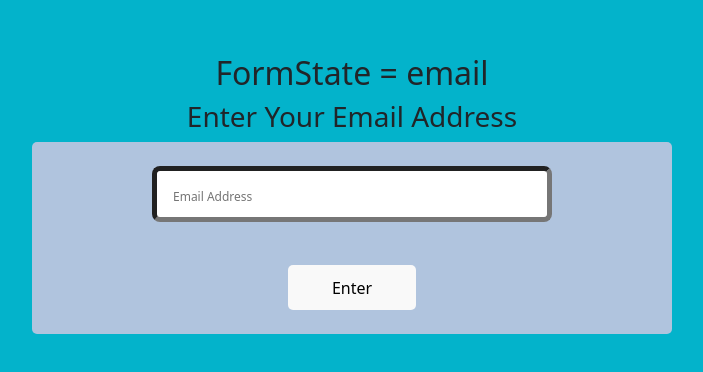
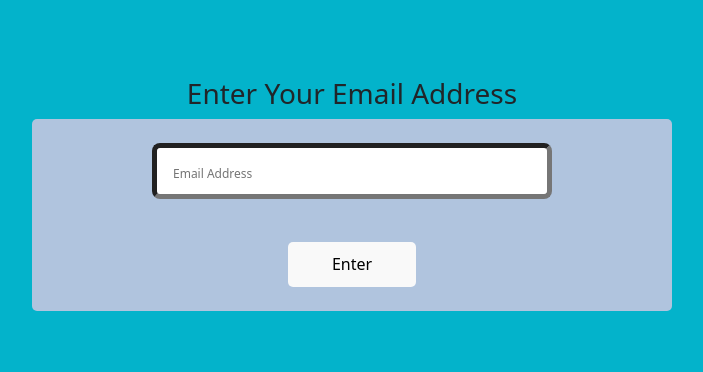
Before and after one commit to Rickienatividad/clearingCobwebs, a React (Vite) app in the folder react-springboot-stack-frontend/: page /ResetPassword in a window 1280 px wide. Shown: the part 206-578 px from the top of the page, without its empty margins (288-991 px from the left). Built offline with nearby package versions, Linux system fonts and the light colour scheme.

Commit message:
adds instructional text to reset password form on front end

```diff
--- a/react-springboot-stack-frontend/src/components/ResetPassword/ResetPass.tsx
+++ b/react-springboot-stack-frontend/src/components/ResetPassword/ResetPass.tsx
@@ -1,14 +1,15 @@
 import "./ResetPass.css";
-import {useRef, useState} from "react";
+import {useEffect, useRef, useState} from "react";
 import axios from "axios";
 
 export function ResetPass() {
   const emailAddressRef = useRef<HTMLInputElement>(null);
   const tokenRef = useRef<HTMLInputElement>(null);
   const newPassRef = useRef<HTMLInputElement>(null);
+  const formStageRef = useRef<string>("Enter Your Email Address");
 
   const[isUserFound, setIsUserFound] = useState(true);
-  const[resetStage, setResetStage] = useState("email");
+  const[formStage, setFormStage] = useState("email");
 
   const handleSendResetToken = (event: React.FormEvent) => {
     event.preventDefault();
@@ -19,8 +20,10 @@ export function ResetPass() {
     axios
     .post("http://localhost:8080/users/reset/password", resetPasswordObj)
     .then((response) => {
-      console.log(response);
-      setResetStage("token");
+      if(response.request.status == 200){
+        formStageRef.current = "A Code Has Been Sent to Your Email. Enter it Here.";
+        setFormStage("code");
+      }
     })
     .catch((error) => {
       console.log(error.status)
@@ -37,9 +40,9 @@ export function ResetPass() {
     axios
       .post("http://localhost:8080/users/check-token", checkTokenRequestObj)
       .then((response) => {
-        console.log(response);
         if(response.request.status == 200){
-          setResetStage("newPass")
+          formStageRef.current = "Enter a New Password";
+          setFormStage("newPass");
         }
       })
       .catch((error) => {
@@ -62,28 +65,31 @@ export function ResetPass() {
     })
   }
 
+  useEffect(() => {
+    console.log(formStage);
+  }, [formStage])
+
   return(
     <>
-    <h2>FormState = {resetStage}</h2>
-    <h3>Enter Your Email Address</h3>
-    <div className="form-group" style={{display: resetStage.startsWith("email") ? "block" : "none"}}>
+    <h3>{formStageRef.current}</h3>
+    <div className="form-group" style={{display: formStageRef.current.startsWith("Enter Your") ? "block" : "none"}}>
       <form onSubmit={handleSendResetToken}>
         <input type="email" name="email" placeholder="Email Address" className="form-control-lg" id="reset-email-input" ref={emailAddressRef}/>
         <p className="not-found" style={{visibility: isUserFound ? "hidden" : "visible"}}>Email Not Found</p>
         <button type="submit">Enter</button>
       </form>
     </div>
-    <div className="form-group" style={{display: resetStage.startsWith("token") ? "block" : "none"}}>
+    <div className="form-group" style={{display: formStageRef.current.includes("Code") ? "block" : "none"}}>
       <form onSubmit={handleCheckToken}>
         <input type="text" className="form-control-lg" placeholder="Enter Reset Code" ref={tokenRef}/>
-        <button type="submit">Enter</button>
+        <button type="submit">Submit Code</button>
       </form>
     </div>
-    <div className="form-group" style={{display: resetStage.startsWith("newPass") ? "block" : "none"}}>
+    <div className="form-group" style={{display: formStageRef.current.includes("Password") ? "block" : "none"}}>
       <form onSubmit={handleUpdatePassword}>
         <input type="password" className="form-control-lg" placeholder="Enter New Password" ref={newPassRef}/>
         <input type="password" className="form-control-lg" placeholder="Confirm New Password"/>
-        <button type="submit">Enter</button>
+        <button type="submit">Update Password</button>
       </form>
     </div>
     </>
```
